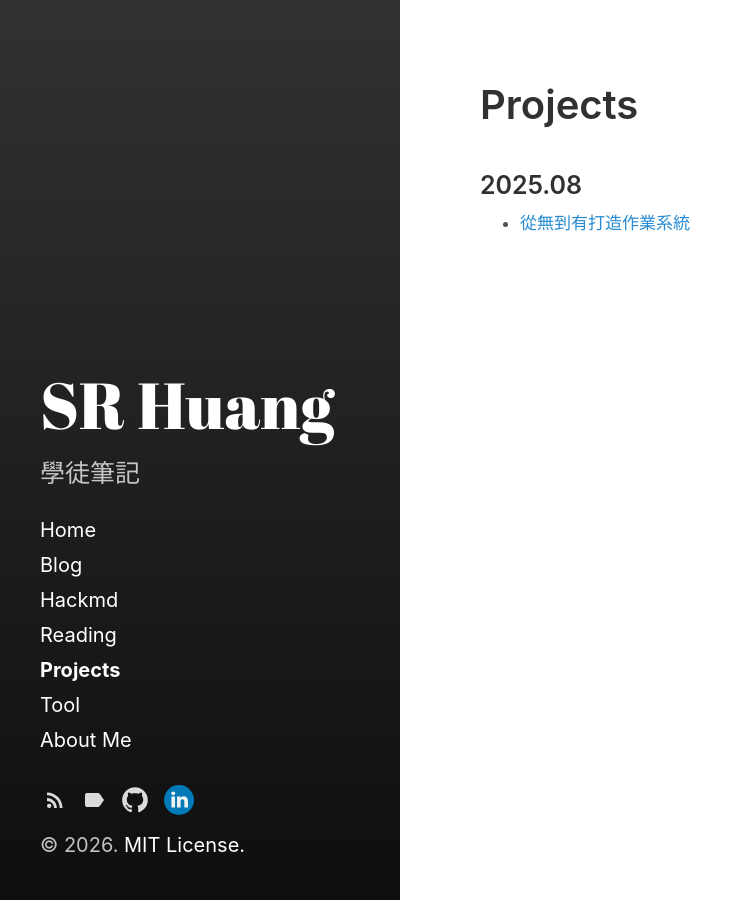
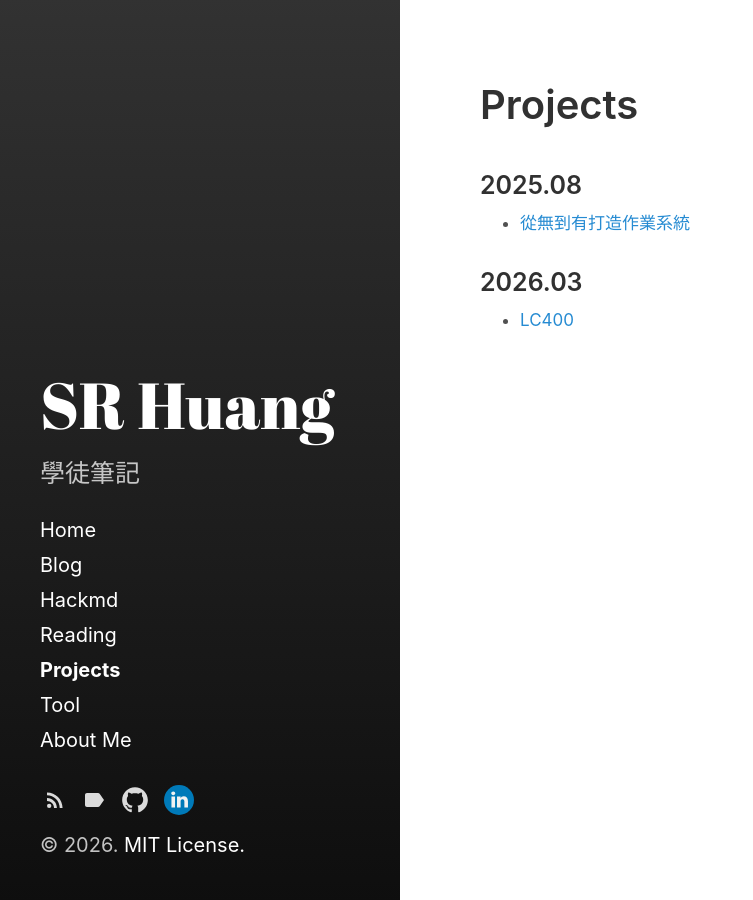
Before and after one commit to srhuang/srhuang.github.io, a Jekyll site: the page built from Projects.md, in a window 1280 px wide. Shown: the whole page, without its empty margins (0-753 px from the left). Built offline with Jekyll 4.4.1, drawn with Linux system fonts in a browser that asks for light colours.

Commit message:
Update Projects.md

```diff
--- a/Projects.md
+++ b/Projects.md
@@ -6,3 +6,6 @@ sidebar_sort_order: 2
 ---
 ### 2025.08
 * [從無到有打造作業系統](https://hackmd.io/@srhuang/BJKaCtl7ee){:target="_blank"}
+
+### 2026.03
+* [LC400](https://github.com/srhuang/LC400_cpp){:target="_blank"}
```
